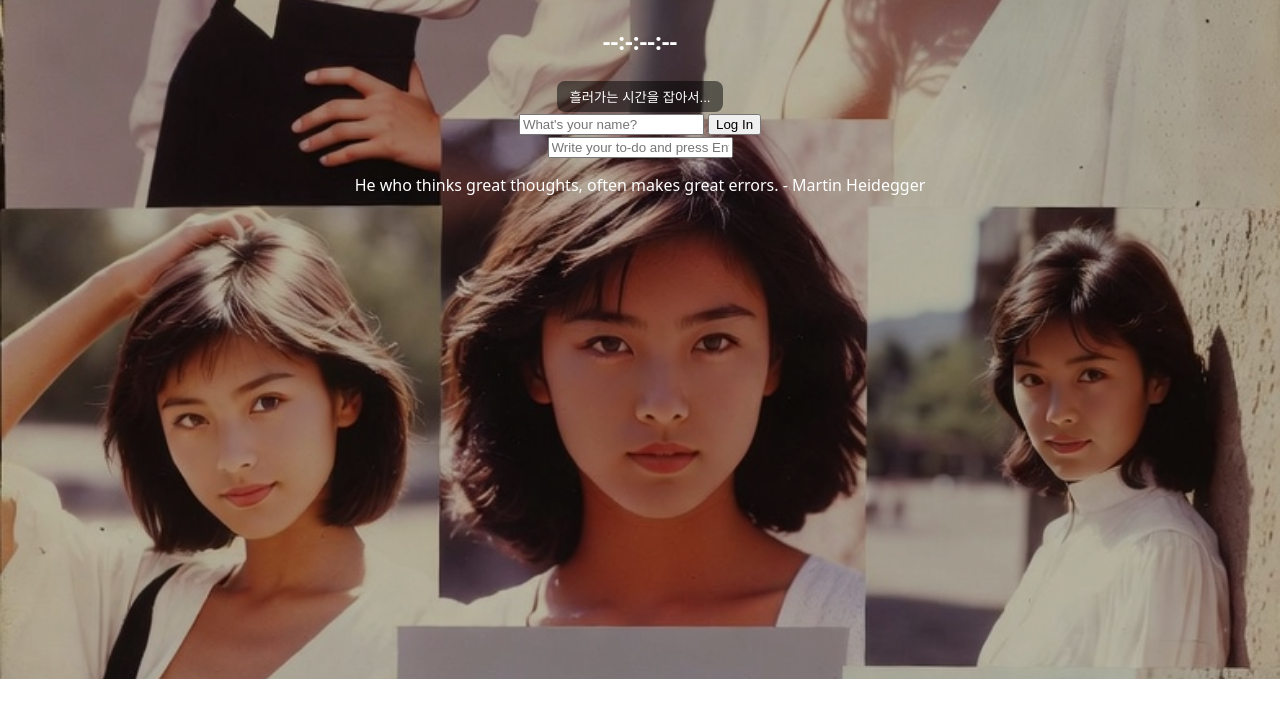
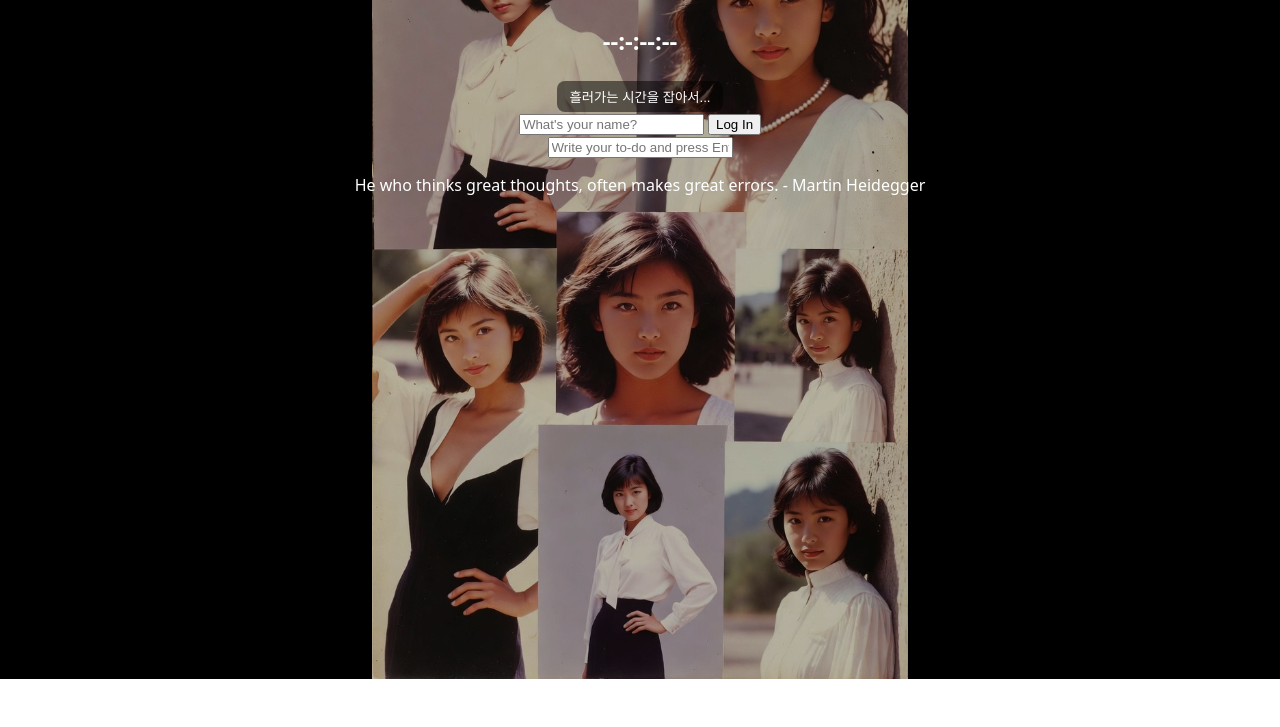
Before and after one commit to joonsung60/jschallengefinal, a plain HTML site: page index.html in a window 1280 px wide. Shown: the part 121-848 px from the top of the page. Drawn offline with Linux system fonts and the light colour scheme.

Commit message:
Modify body image properties and add background color
Updated image styling and added background color.

```diff
--- a/css/style.css
+++ b/css/style.css
@@ -11,9 +11,11 @@ body > img {
   left: 0;
   width: 100%;
   height: 100%;
-  object-fit: cover;
+  object-fit: contain;
+  object-position: center;
   z-index: -1;
   filter: brightness(0.75);
+  background-color: #000
 }
 
 #clock {
```
